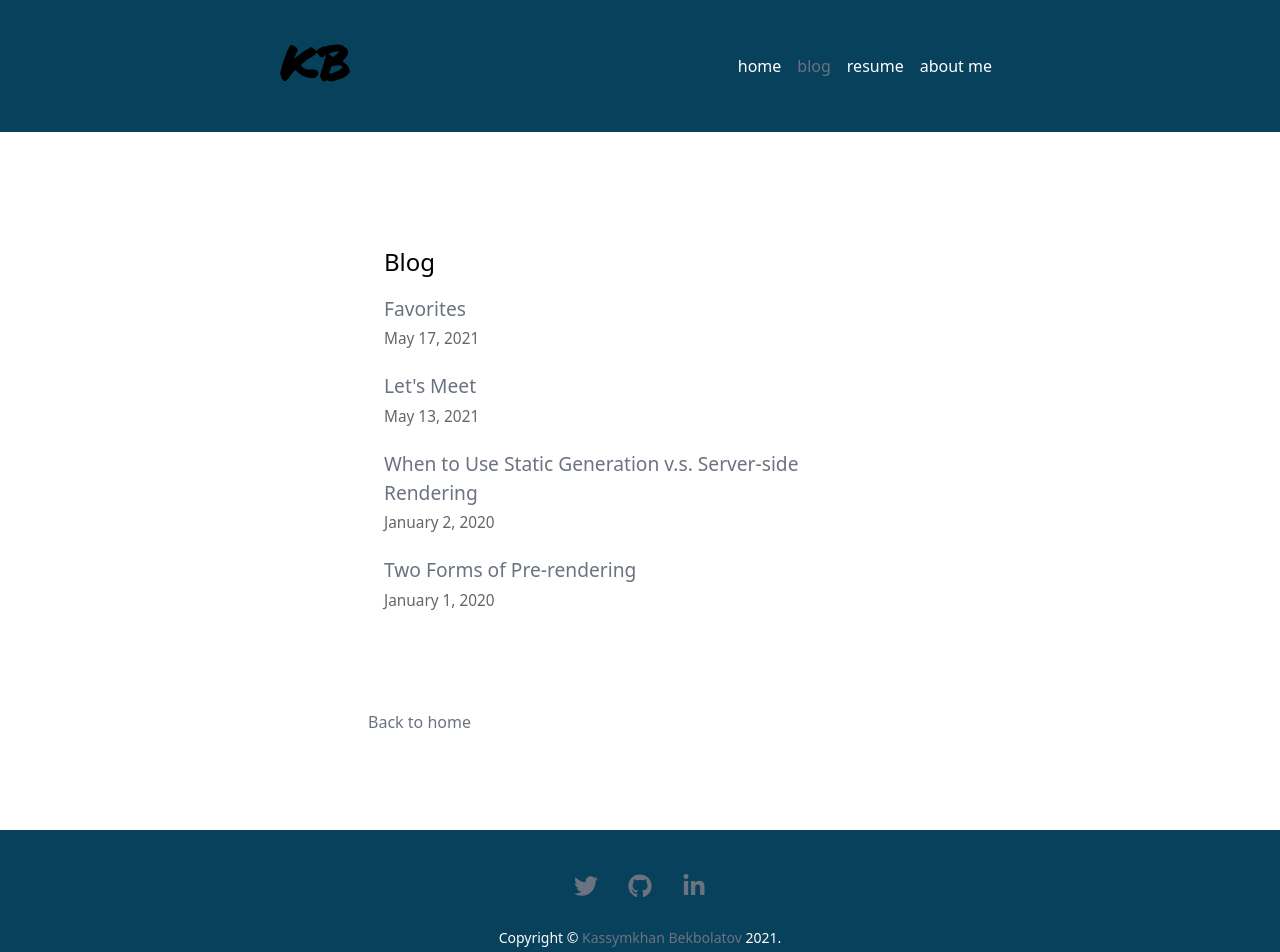
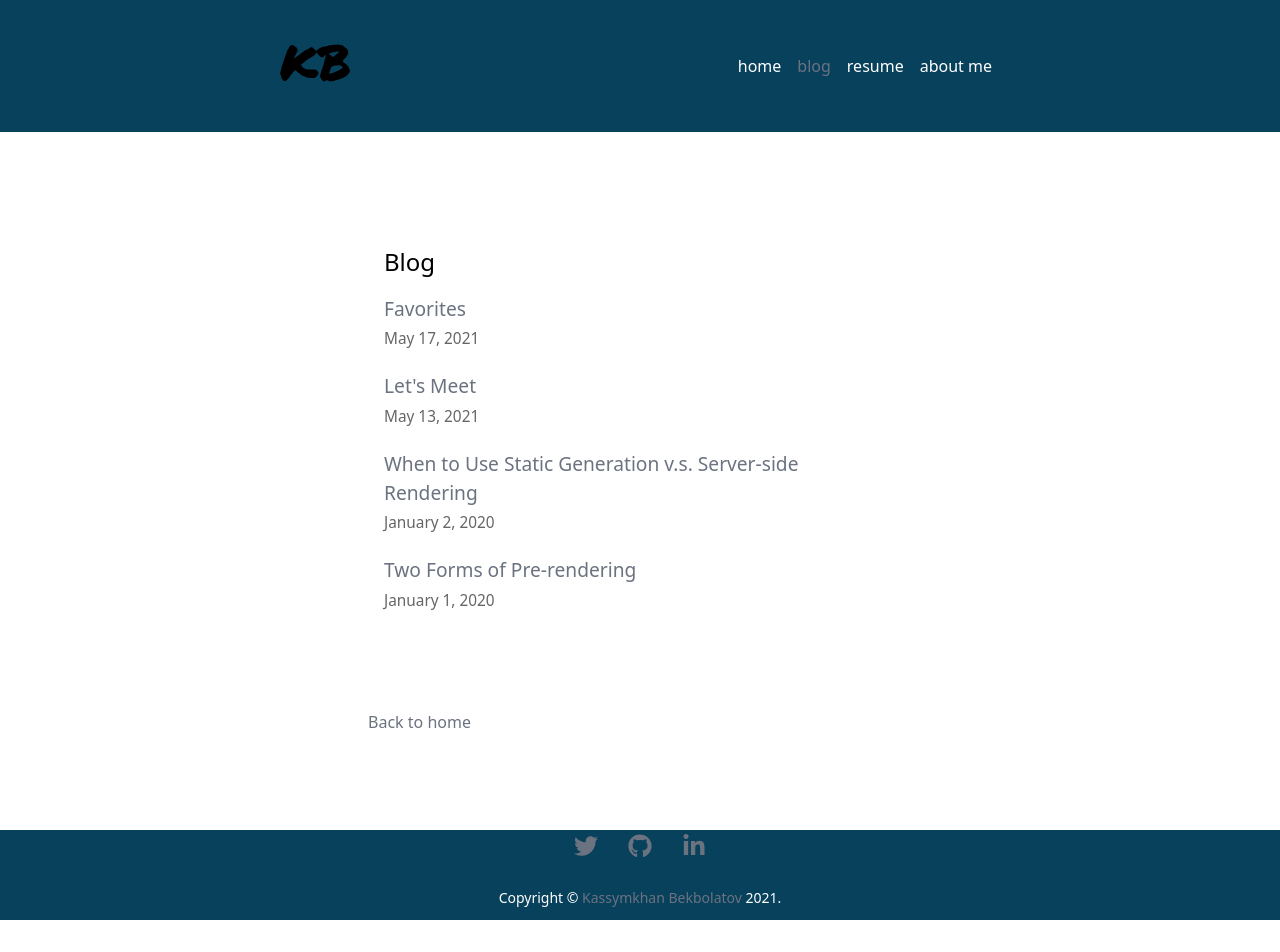
Before and after one commit to Kassymkhan919/my-blog, a Next.js app: page /blog in a window 1280 px wide. Shown: the top 952 px of the page. After the commit the page ends 920 px from the top, so only its background shows below. Built offline with nearby package versions, Linux system fonts and the light colour scheme.

Commit message:
attempt to make footer fit screen

```diff
--- a/components/footer.js
+++ b/components/footer.js
@@ -48,7 +48,7 @@ export const Footer = () => {
   //   );
 
   return (
-    <div className="h-screen w-screen bg-primary text-white text-sm py-10 px-3 mt-0">
+    <div className="bg-primary text-white text-sm h-screen">
       <div className="container flex flex-col item-center text-center">
         <div className="mt-1 mb-4">
           <a
```
